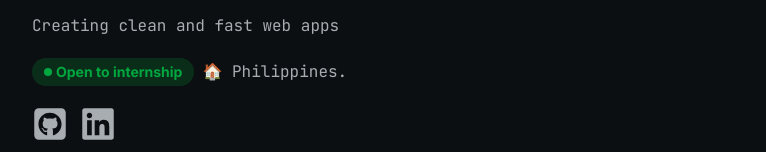
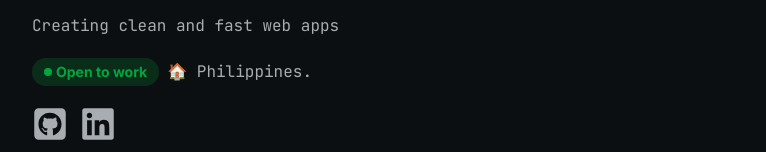
Before and after one commit to Syddl/justine-portfolio, a Next.js app: page / in a window 1280 px wide. Shown: the part 322-474 px from the top of the page, without its empty margins (256-1022 px from the left). Built offline with nearby package versions, Linux system fonts and the light colour scheme.

Commit message:
changed text

```diff
--- a/src/app/page.js
+++ b/src/app/page.js
@@ -43,7 +43,7 @@ export default function Home() {
         <div className='flex gap-2 items-center mb-5'>
           <div className='flex items-center bg-green-600/20 rounded-2xl py-1 px-3 cursor-pointer hover:bg-green-600/30'>
             <span className="p-1 mb-px mr-1 inline-block bg-green-600 rounded-full"></span>
-            <h1 className={`${inter.className} text-green-600  font-bold text-sm `}>Open to internship</h1>
+            <h1 className={`${inter.className} text-green-600  font-bold text-sm `}>Open to work</h1>
           </div>
           <h1 className={`${jetbrains.className}`}>🏠 Philippines.</h1>
         </div>
```
